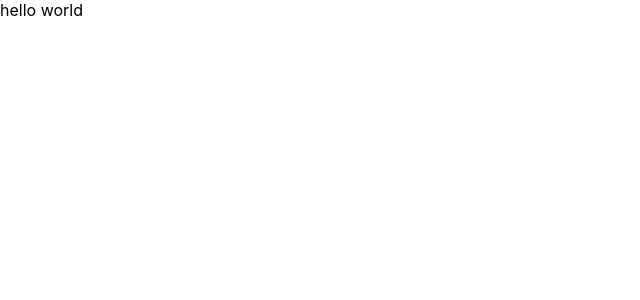
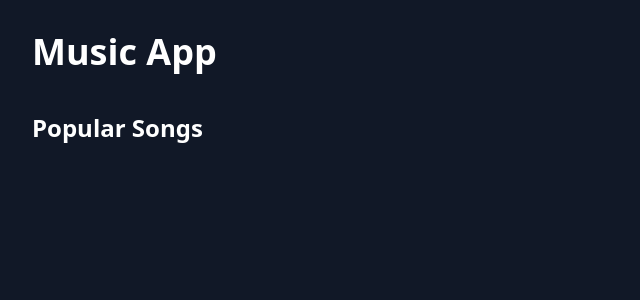
Before and after one commit to ay4528/spotify_api_app, a React (Create React App) app: page / in a window 1280 px wide. Shown: the top 300 px of the page, without its empty margins (0-640 px from the left). Built offline with nearby package versions, Linux system fonts and the light colour scheme.

Commit message:
Setup tailwind css

```diff
--- a/package.json
+++ b/package.json
@@ -34,5 +34,8 @@
       "last 1 firefox version",
       "last 1 safari version"
     ]
+  },
+  "devDependencies": {
+    "tailwindcss": "^3.4.15"
   }
 }
--- a/src/App.js
+++ b/src/App.js
@@ -1,7 +1,14 @@
-function App() {
+export default function App() {
 	return (
-		<div className="App">hello world</div>
+		<div className="flex flex-col min-h-screen bg-gray-900 text-white">
+			<main className="flex-1 p-8 mb-20">
+				<header className="flex justify-between items-center mb-10">
+					<h1 className="text-4xl font-bold">Music App</h1>
+				</header>
+				<section>
+					<h2 className="text-2xl font-semibold mb-5">Popular Songs</h2>
+				</section>
+			</main>
+		</div>
 	);
 }
-
-export default App;
--- a/src/index.css
+++ b/src/index.css
@@ -1,13 +1,3 @@
-body {
-  margin: 0;
-  font-family: -apple-system, BlinkMacSystemFont, 'Segoe UI', 'Roboto', 'Oxygen',
-    'Ubuntu', 'Cantarell', 'Fira Sans', 'Droid Sans', 'Helvetica Neue',
-    sans-serif;
-  -webkit-font-smoothing: antialiased;
-  -moz-osx-font-smoothing: grayscale;
-}
-
-code {
-  font-family: source-code-pro, Menlo, Monaco, Consolas, 'Courier New',
-    monospace;
-}
+@tailwind base;
+@tailwind components;
+@tailwind utilities;
--- /dev/null
+++ b/tailwind.config.js
@@ -0,0 +1,8 @@
+/** @type {import('tailwindcss').Config} */
+module.exports = {
+	content: ["./src/**/*.{html,js}"],
+	theme: {
+		extend: {},
+	},
+	plugins: [],
+}
```
Also changed, not shown: 1 other file (tests, documents, lock files or other folders).
